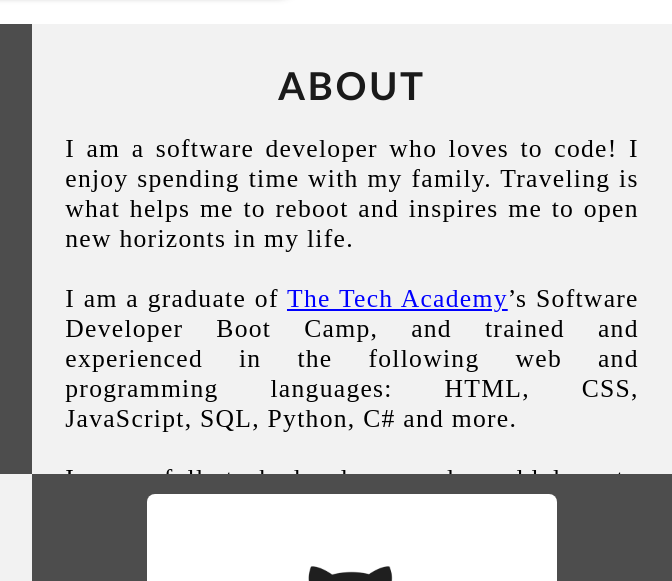
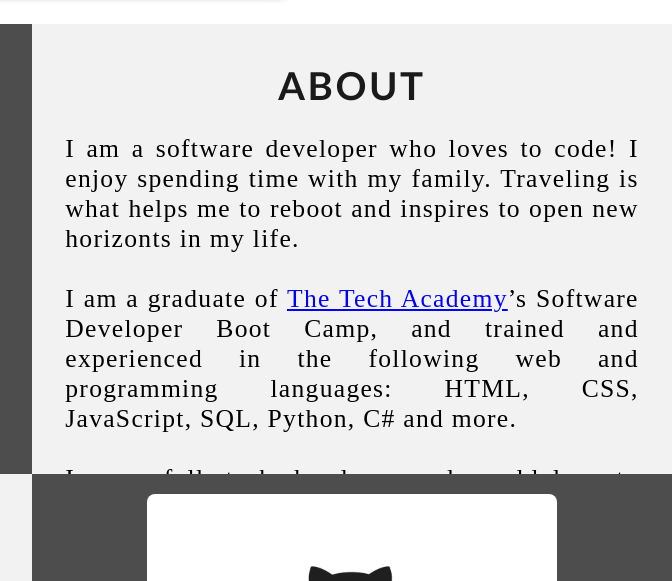
Before and after one commit to Vlad882/Vlad882.github.io, a plain HTML site: page index.html in a window 1280 px wide. Shown: the part 1253-1834 px from the top of the page, 608-1280 px from the left. Drawn offline with Linux system fonts and the light colour scheme.

Commit message:
Update index.html

```diff
--- a/index.html
+++ b/index.html
@@ -113,7 +113,7 @@
             <div class="Column_1">
                 <h1>About</h1>
                 <p>
-                    I am a software developer who loves to code!  I enjoy spending time with my family. Traveling  is what helps me to reboot and inspires me to open new horizonts in my life.
+                    I am a software developer who loves to code!  I enjoy spending time with my family. Traveling  is what helps me to reboot and inspires to open new horizonts in my life.
                     <br>
                     <br>I am a graduate of <a href="https://www.learncodinganywhere.com" target="_blank">The Tech Academy</a>’s Software Developer Boot Camp, and trained and experienced in the following web and programming languages: HTML, CSS, JavaScript, SQL, Python, C# and more.
                     <br>
```
